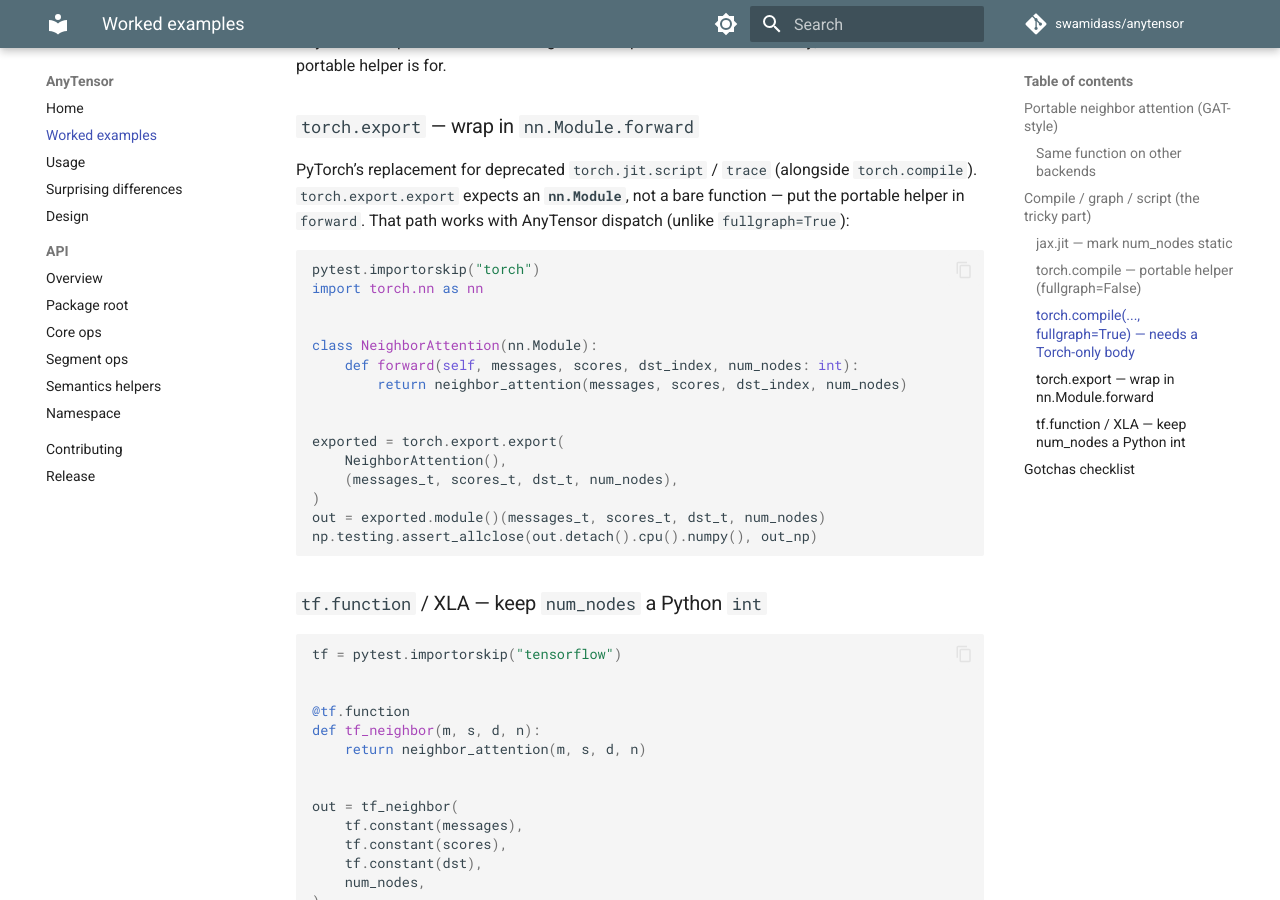
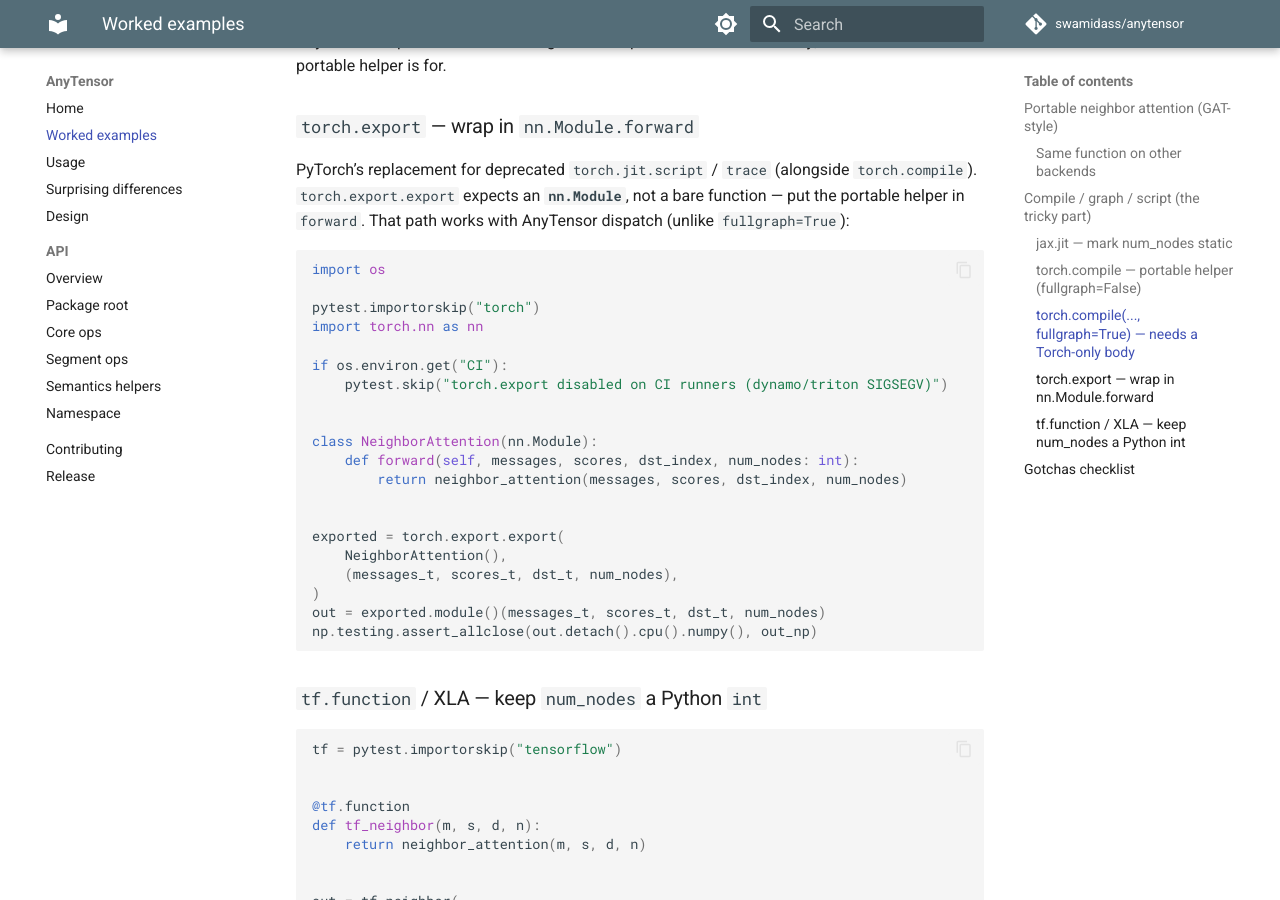
Before and after one commit to swamidass/anytensor, an MkDocs documentation site: the page built from docs/examples.md, in a window 1280 px wide and 900 px high, scrolled down 2619 px. Built offline with MkDocs 1.6.1 and Material for MkDocs 9.7.7, drawn with Linux system fonts in a browser that asks for light colours; comment, search, counter and statistics services are not loaded.

Commit message:
Keep numpy pinned in min-backends installs; skip torch.export on CI too.

````diff
--- a/docs/examples.md
+++ b/docs/examples.md
@@ -138,8 +138,13 @@ function — put the portable helper in `forward`. That path works with AnyTenso
 dispatch (unlike `fullgraph=True`):
 
 ```python
+import os
+
 pytest.importorskip("torch")
 import torch.nn as nn
+
+if os.environ.get("CI"):
+    pytest.skip("torch.export disabled on CI runners (dynamo/triton SIGSEGV)")
 
 
 class NeighborAttention(nn.Module):
````
Also changed, not shown: 1 other file.
